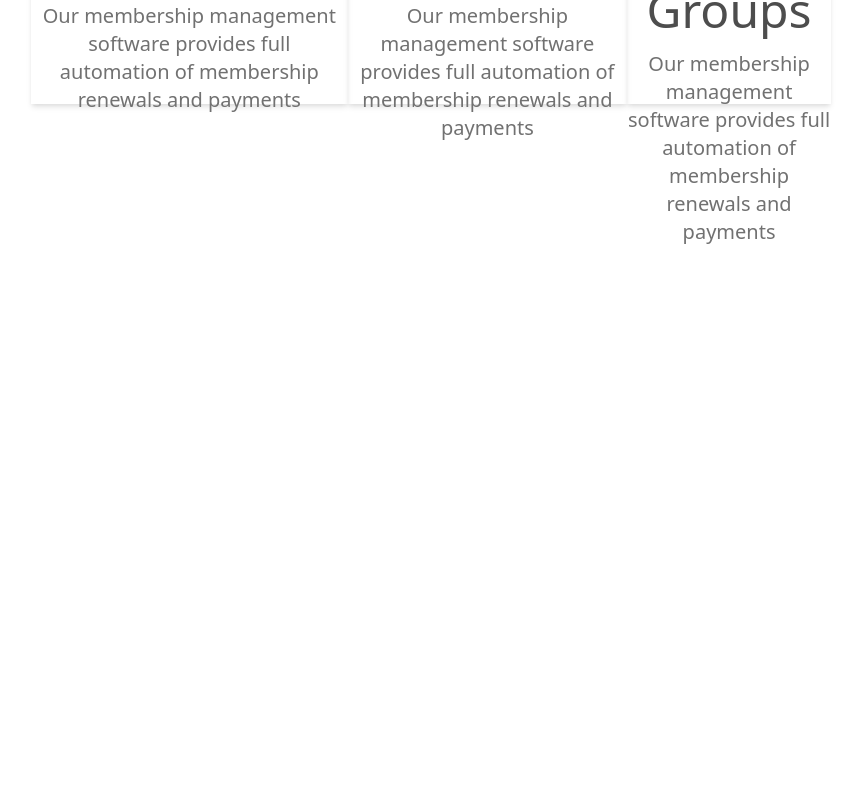
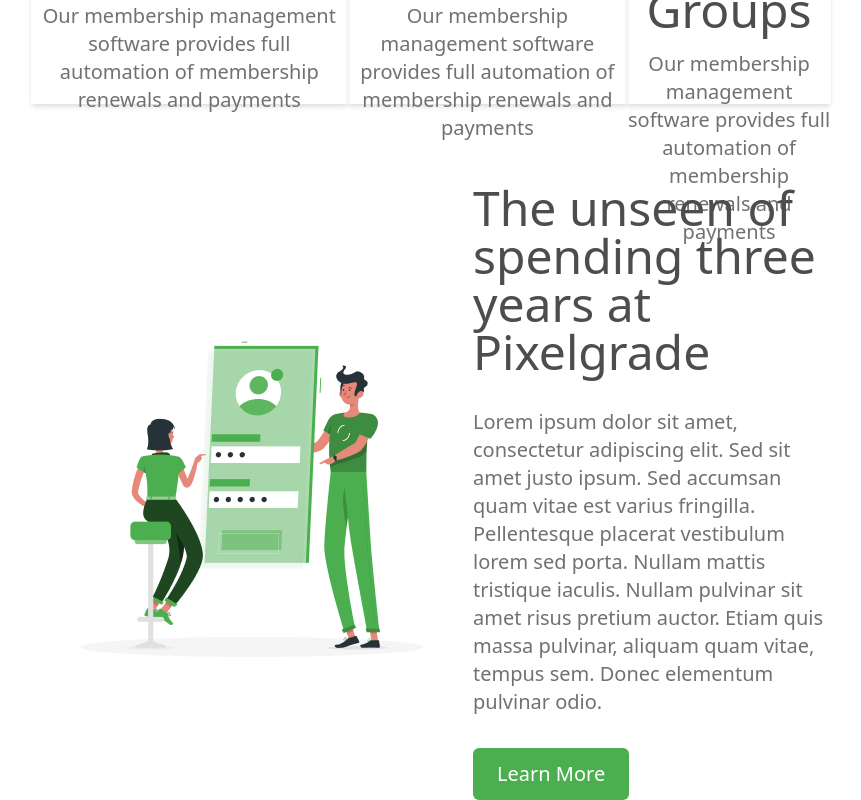
Before and after one commit to ItzVakko/Nexcent-Landing-Page, a React (Vite) app: page / in a window 1280 px wide. Shown: the part 1416-2216 px from the top of the page, without its empty margins (209-1070 px from the left). Before the commit the page ends 1662 px from the top, so only its background shows below. Built offline with nearby package versions, Linux system fonts and the light colour scheme.

Commit message:
pixelgrade section

```diff
--- a/src/App.jsx
+++ b/src/App.jsx
@@ -3,6 +3,7 @@
 import HeaderInfo from "./Components/HeaderInfo/HeaderInfo";
 import NavBar from "./Components/NavBar/NavBar";
 import OurClients from "./Components/OurClients/OurClients";
+import PixelGrade from "./Components/PixelGrade/PixelGrade";
 
 function App() {
   return (
@@ -15,6 +16,7 @@
       <main>
         <OurClients />
         <ComSystem />
+        <PixelGrade />
       </main>
     </>
   );
--- /dev/null
+++ b/src/Components/PixelGrade/PixelGrade.jsx
@@ -0,0 +1,35 @@
+import React from "react";
+import PixelGradeIllustration from "../../assets/images/PixelGradeIllustration.png";
+
+const PixelGrade = () => {
+  return (
+    <div className="flex justify-between items-center px-60 mt-20">
+      <img
+        src={PixelGradeIllustration}
+        alt="pixelgrade-illustration"
+        className="max-w-[500px] w-full h-auto"
+      />
+
+      <div className="max-w-[750px]">
+        <h2 className="text-5xl font-medium text-TitleGray">
+          The unseen of spending three
+          <br /> years at Pixelgrade
+        </h2>
+        <p className="text-xl text-TextGray mt-8">
+          Lorem ipsum dolor sit amet, consectetur adipiscing elit. Sed sit amet
+          justo ipsum. Sed accumsan quam vitae est varius fringilla.
+          Pellentesque placerat vestibulum lorem sed porta. Nullam mattis
+          tristique iaculis. Nullam pulvinar sit amet risus pretium auctor.
+          Etiam quis massa pulvinar, aliquam quam vitae, tempus sem. Donec
+          elementum pulvinar odio.
+        </p>
+
+        <button className="text-xl bg-PrimaryGreen text-white py-3 px-6 rounded-md mt-8">
+          Learn More
+        </button>
+      </div>
+    </div>
+  );
+};
+
+export default PixelGrade;
```
Also changed, not shown: src/assets/images/PixelGradeIllustration.png (added).
